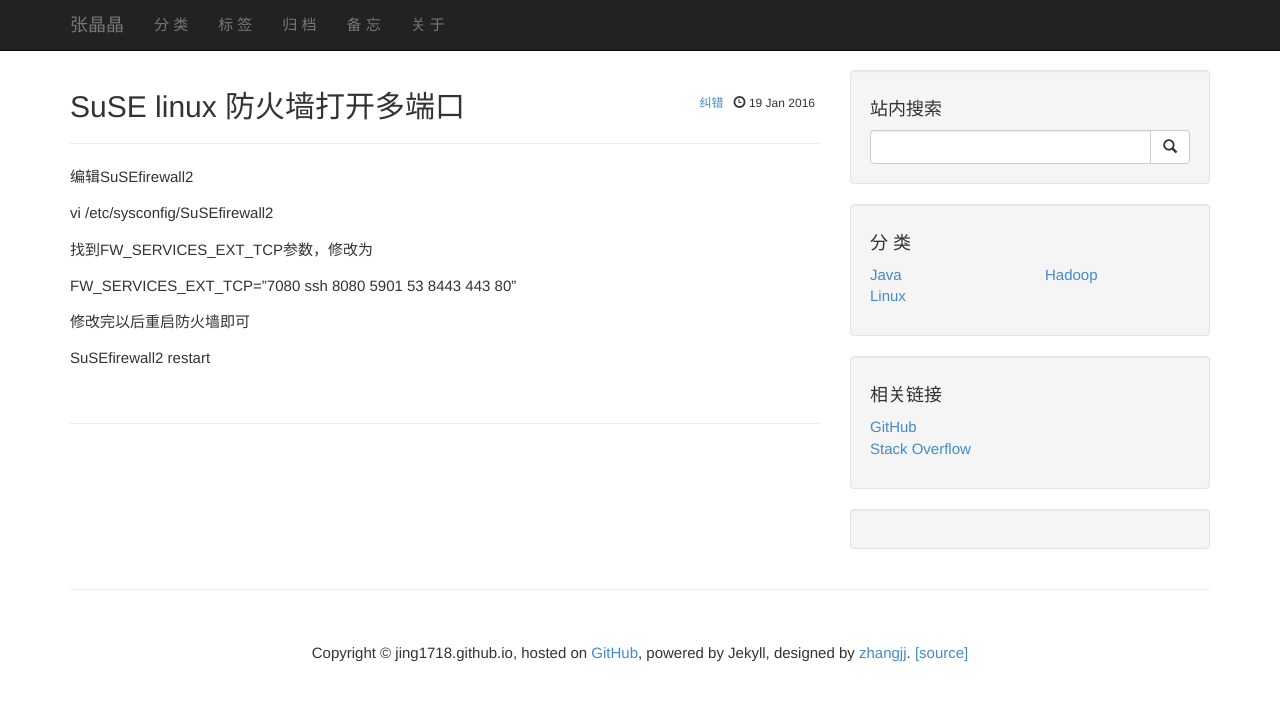
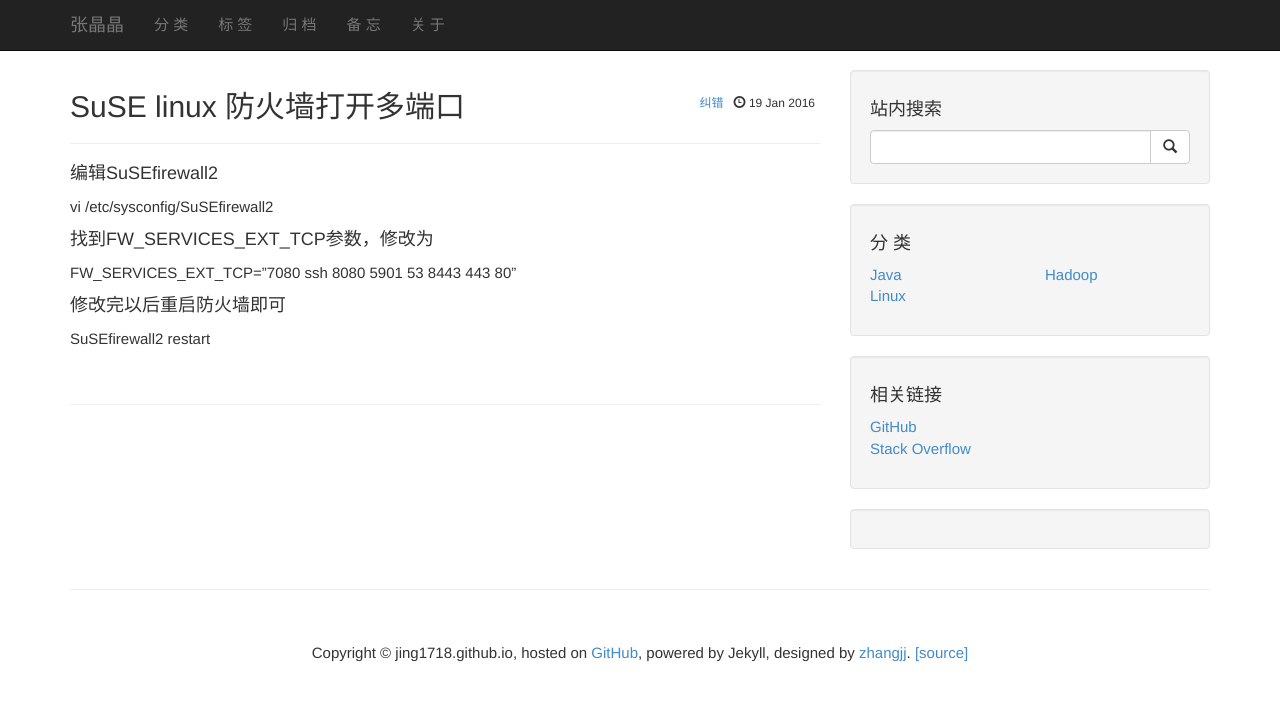
Before and after one commit to jing1718/jing1718.github.io, a Jekyll site: the page built from _posts/linux/2016-01-19-suse-linux-firewall-setting.md, in a window 1280 px wide. Shown: the top 701 px of the page. Built offline with Jekyll 4.4.1, drawn with Linux system fonts in a browser that asks for light colours; Markdown is read by kramdown in place of the engine named in the settings; comment, search, counter and statistics services are not loaded.

Commit message:
第一篇博客内容调整

```diff
--- a/_posts/linux/2016-01-19-suse-linux-firewall-setting.md
+++ b/_posts/linux/2016-01-19-suse-linux-firewall-setting.md
@@ -7,16 +7,13 @@ summary: "允许访问多个端口"
 ---
 
 
-编辑SuSEfirewall2
-
+####编辑SuSEfirewall2
 vi /etc/sysconfig/SuSEfirewall2
 
 
-找到FW_SERVICES_EXT_TCP参数，修改为
-
+####找到FW_SERVICES_EXT_TCP参数，修改为
 FW_SERVICES_EXT_TCP="7080 ssh 8080 5901 53 8443 443 80"
 
 
-修改完以后重启防火墙即可
-
+####修改完以后重启防火墙即可
 SuSEfirewall2  restart
```
